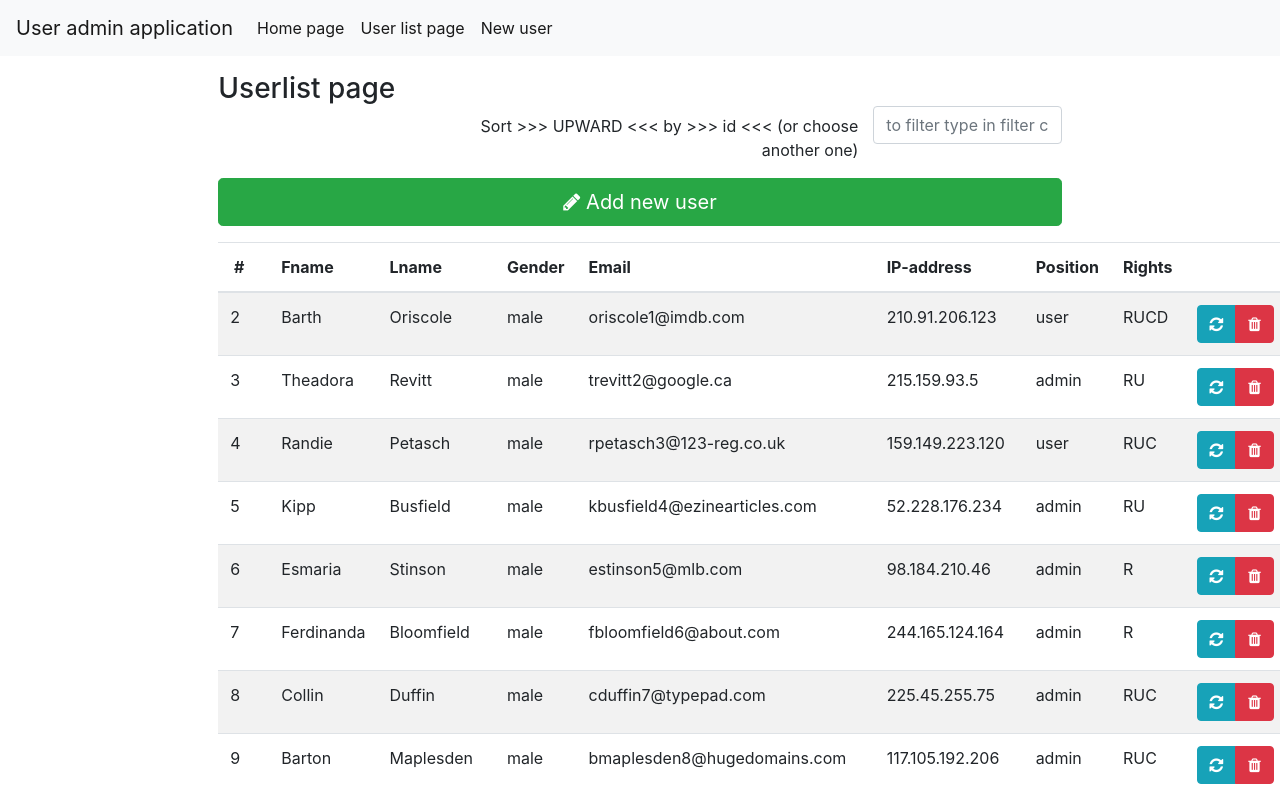
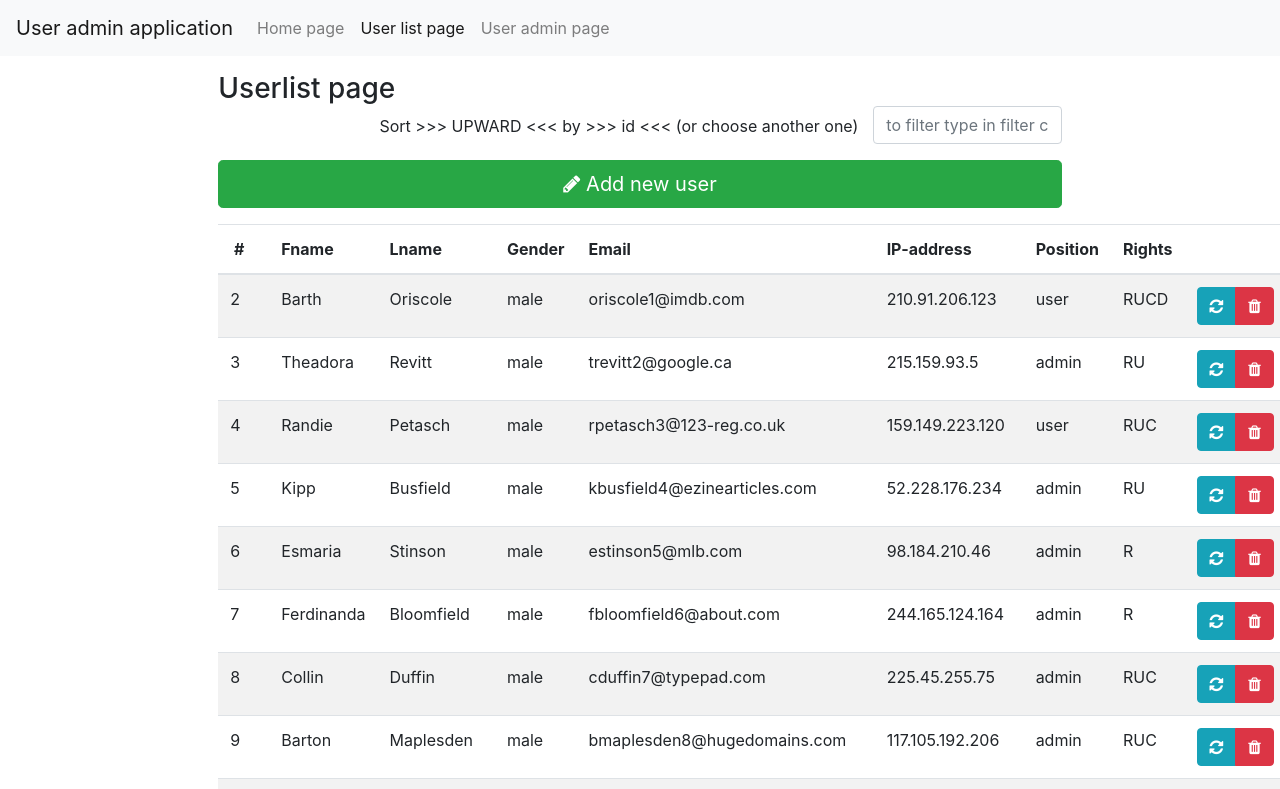
Before and after one commit to petern1953/gyak0312de, an Angular app: page /users in a window 1280 px wide. Shown: the top 789 px of the page. Built offline with nearby package versions, Linux system fonts and the light colour scheme; data requests are answered from the project's data file.

Commit message:
active options fixed, link fxd to User admin page

```diff
--- a/src/app/common/navigation/navigation.component.html
+++ b/src/app/common/navigation/navigation.component.html
@@ -7,14 +7,14 @@
 
   <div class="collapse navbar-collapse" id="collapsibleNavId">
     <ul class="navbar-nav mr-auto mt-2 mt-lg-0">
-      <li class="nav-item active">
-        <a class="nav-link" routerLink="/" routerLinkActive="active" [routerLinkActiveOptions]="{exact:true}">Home page</a>
+      <li class="nav-item" routerLinkActive="active" [routerLinkActiveOptions]="{exact:true}">
+        <a class="nav-link" routerLink="/" >Home page</a>
       </li>
-      <li class="nav-item active">
-        <a class="nav-link" routerLink="/users" routerLinkActive="active" [routerLinkActiveOptions]="{exact:true}">User list page</a>
+      <li class="nav-item" routerLinkActive="active" [routerLinkActiveOptions]="{exact:true}">
+        <a class="nav-link" routerLink="/users">User list page</a>
       </li>
-      <li class="nav-item active">
-        <a class="nav-link" routerLink="/users/0" routerLinkActive="active" [routerLinkActiveOptions]="{exact:true}">New user</a>
+      <li class="nav-item" routerLinkActive="active" [routerLinkActiveOptions]="{exact:true}">
+        <a class="nav-link" routerLink="/users/0">User admin page</a>
       </li>
     </ul>
   </div>
--- a/src/app/home/home/home.component.html
+++ b/src/app/home/home/home.component.html
@@ -7,6 +7,6 @@
   <hr class="my-2 pb-2">
   <p>This software is created by Tim Kring, Withe Jack Coleman, Hayden Panettiere, Milo Ventimiglia, Masi Oka. Copyright 2021 </p>
   <p class="lead pt-3">
-    <a class="btn btn-primary btn-lg" routerLink="/users" role="button">Forward to Userlist page</a>
+    <a class="btn btn-primary btn-lg" routerLink="/users" role="button">Forward to User list page</a>
   </p>
 </div>
--- a/src/app/page/userlist/userlist.component.html
+++ b/src/app/page/userlist/userlist.component.html
@@ -2,7 +2,7 @@
 <div>
   <h3 class="mt-3 mb-0">Userlist page</h3>
 <div class="row">
-  <div class="col-6 offset-3 pr-0">
+  <div class="col-7 offset-2 pr-0">
     <p class="text-right pt-2">{{ searchText }}</p>
   </div>
   <!-- <div class="col-4 offset-8 mt-0 mb-3"> -->
```
